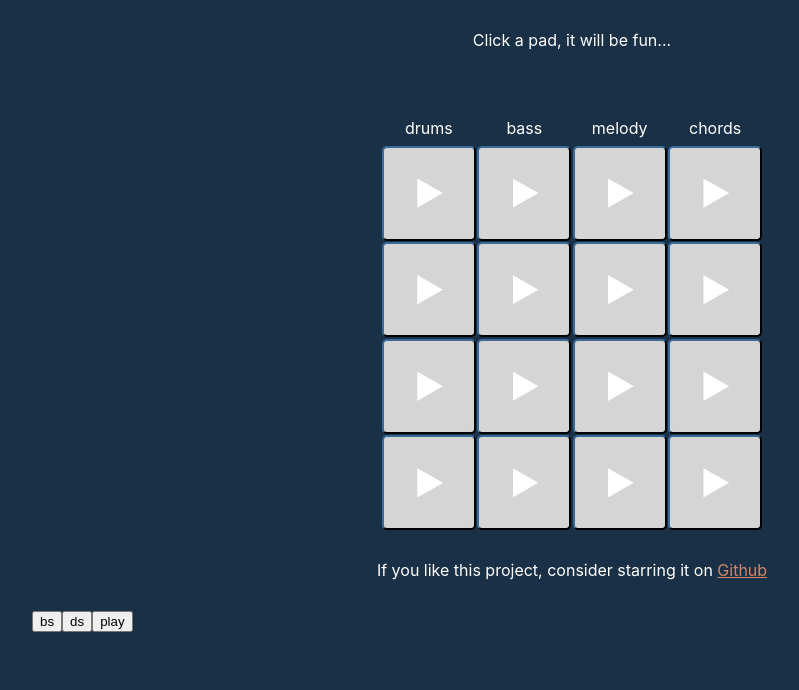
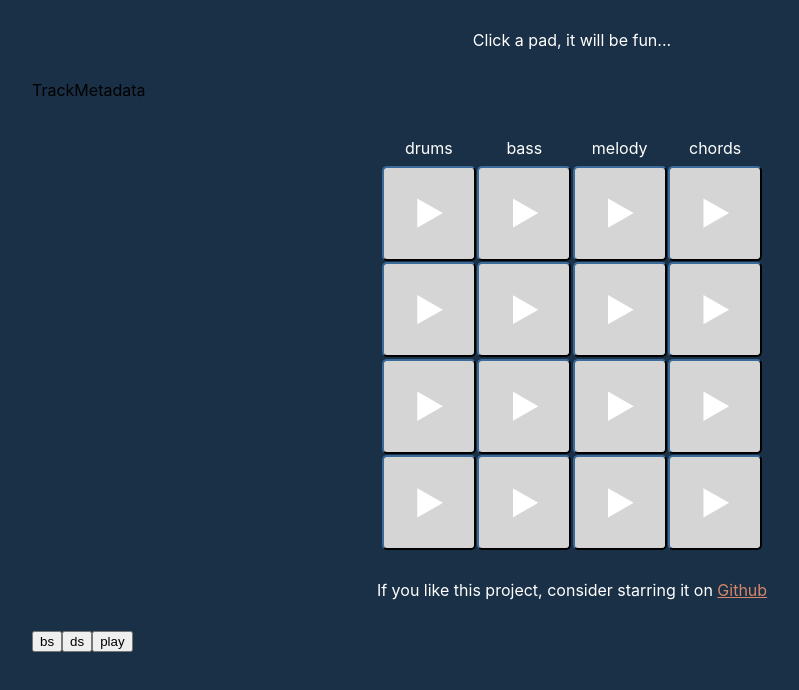
Before and after one commit to JanZaion/interactivebeats, a React (Create React App) app: page /bossequencer/1 in a window 1280 px wide. Shown: the top 690 px of the page, without its empty margins (68-867 px from the left). Built offline with nearby package versions, Linux system fonts and the light colour scheme; the HTML template or start-up script is replaced by a standard one.

Commit message:
add wrapper and selector hierarchy

```diff
--- a/src/App.js
+++ b/src/App.js
@@ -1,5 +1,5 @@
 import Header from './components/Header';
-import Sequencer from './components/Sequencer';
+import TrackSelector from './components/TrackSelector';
 import Intro from './components/Intro';
 import Outro from './components/Outro';
 import FT from './components/FT';
@@ -16,7 +16,7 @@ function App() {
       {/* <Header /> */}
       <main className="appContainer">
         <Intro />
-        <Sequencer />
+        <TrackSelector />
         <Outro />
         <FT />
       </main>
--- /dev/null
+++ b/src/components/TrackMetadata.js
@@ -0,0 +1,5 @@
+const TrackMetadata = () => {
+  return <div>TrackMetadata</div>;
+};
+
+export default TrackMetadata;
--- a/src/components/TrackSelector.js
+++ b/src/components/TrackSelector.js
@@ -1,7 +1,8 @@
 import { useState, Suspense } from 'react';
+import WrapPlaceholder from './WrapPlaceholder';
 
 const TrackSelector = () => {
-  return <div>TrackSelector</div>;
+  return <WrapPlaceholder />;
 };
 
 export default TrackSelector;
--- /dev/null
+++ b/src/components/WrapPlaceholder.js
@@ -0,0 +1,13 @@
+import Sequencer from './Sequencer';
+import TrackMetadata from './TrackMetadata';
+
+const WrapPlaceholder = () => {
+  return (
+    <>
+      <TrackMetadata />
+      <Sequencer />
+    </>
+  );
+};
+
+export default WrapPlaceholder;
```
Also changed, not shown: src/components/Wrapper.js (deleted, +0 -12 lines).
